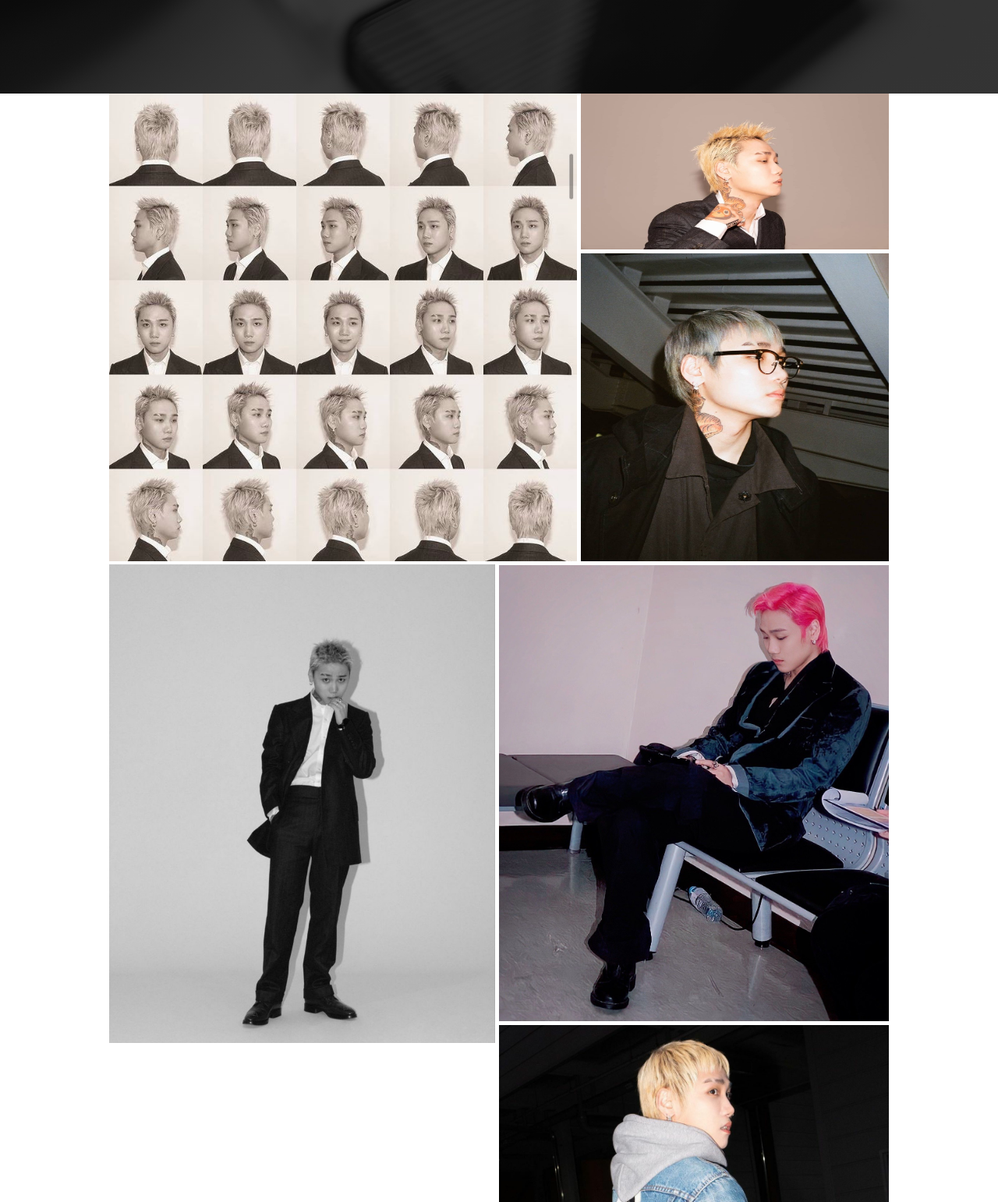
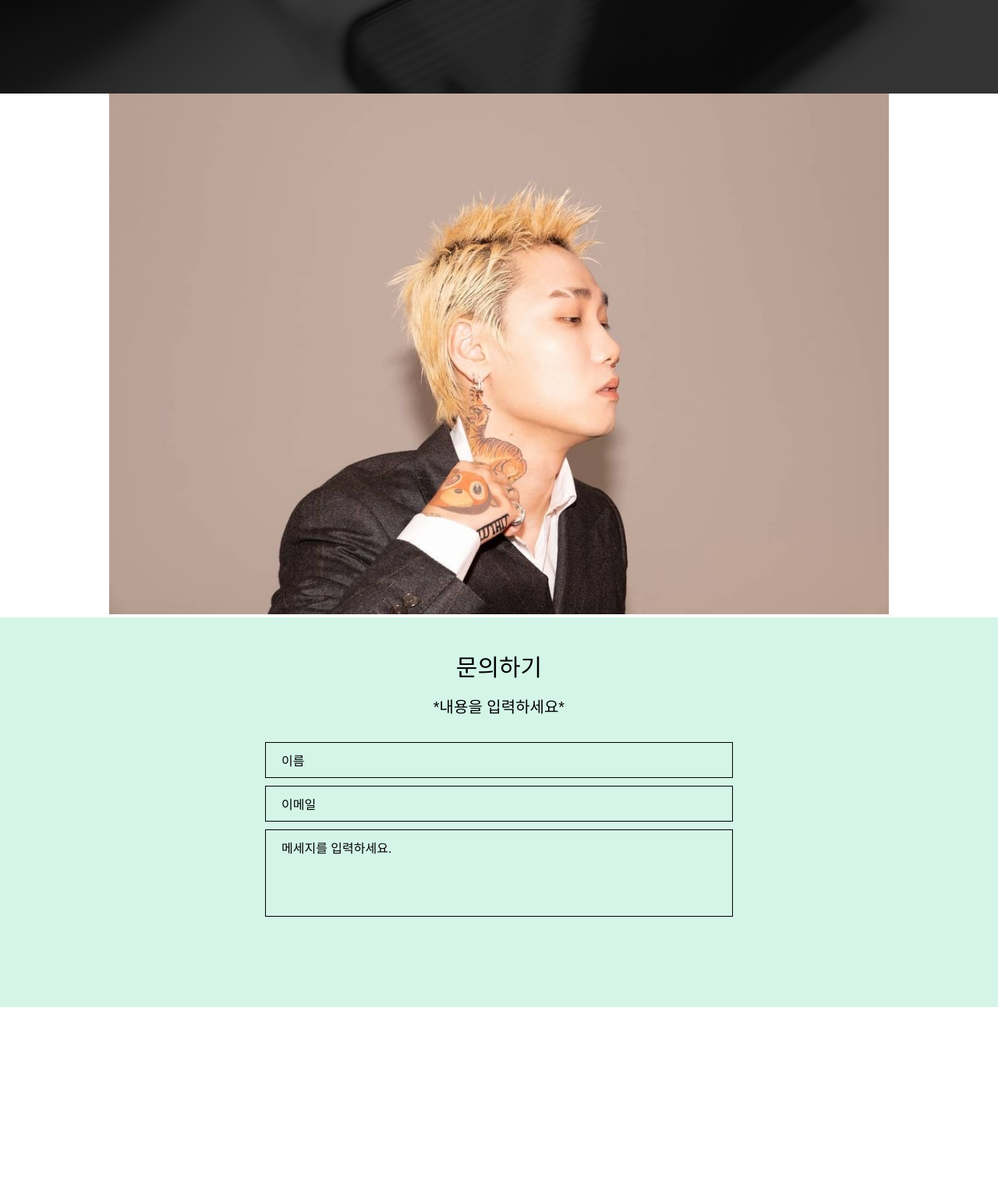
Before and after one commit to namhaeun/2020_M4_1team_hoola, a plain HTML site: page portfolio/index.html in a window 1280 px wide. Shown: the part 680-2222 px from the top of the page at 78% size. After the commit the page ends 1972 px from the top, so only its background shows below. Drawn offline with Linux system fonts and the light colour scheme.

Commit message:
수정..

```diff
--- a/portfolio/css.css
+++ b/portfolio/css.css
@@ -67,7 +67,7 @@ button{
     margin: 20px 10px;
     border-radius: 25px;
     font-weight: bold;
-    border: 2px solid #42d3ec;
+    border: 2px solid #D4F5E8;
     background: transparent;
     color: #fff;
     cursor: pointer;
@@ -97,37 +97,65 @@ button:hover{
     margin: 0 auto;
     position: relative;
 }
-.image1 img{
+.image img{
+    width: 100%;
+    margin: 0 auto;
+}
+.image{
+    display: block;
+    overflow: hidden;
+    transform: scale(1);
+}
+.image:hover img{
+    transition: 1s all;
+    transform: scale(1.2);
+}
+.image:hover::after img{
+    transition: 0.3s;
+    transform: scale(1);
+}
+/* 푸터 */
+#inner-container{
+    height: 500px;
+    position: relative;
+    background-color: #D4F5E8;
+}
+.txt1{
+    font-weight: 300;
+    line-height: 30px;
+    font-size: 30px;
+    text-align: center;
+    padding-top: 50px;
+    padding-bottom: 20px;
+}
+.txt2{
+    font-weight: 300;
+    line-height: 30px;
+    font-size: 20px;
+    text-align: center;
+}
+.box{
     width: 600px;
-    height: 600px;
+    margin: 0px auto;
+    margin-top: 30px;
 }
-.image2 img{
-    width: 395px;
-    height: 200px;
-    position: absolute;
-    right: 0px;
-    top: 0px;
+#box1{
+    border: 1px solid black;
+    padding: 10px 0;
+    padding-left: 20px;
 }
-.image3 img{
-    width: 395px;
-    height: 395px;
-    position: absolute;
-    right: 0px;
-    top: 205px;
+#box2{
+    border: 1px solid black;
+    margin: 10px 0;
+    padding: 10px 0;
+    padding-left: 20px;
 }
-.image4 img{
-    width: 495px
+#box3{
+    border: 1px solid black;
+    padding-top: 10px;
+    padding-left: 20px;
+    height: 100px;
 }
-.image5 img{
-    width: 500px;
-    height: 585px;
-    position: absolute;
-    left: 500px;
-    top: 605px;
+.box:hover #box1{
+    transform: border 2px;
 }
-.image6 img{
-    width: 500px;
-    position: absolute;
-    right: 0px;
-    top: 1195px;
-}
--- a/portfolio/index.html
+++ b/portfolio/index.html
@@ -29,30 +29,33 @@
 
     <portfolio>
         <div class="gellery">
-            <div class="image1">
-                <img src="image/IMG_9386.jpeg">
-            </div>
-            <div class="image2">
+            <a href="" class="image" class="image1">
                 <img src="image/IMG_9389.jpeg">
-            </div>
-            <div class="image3">
-                <img src="image/IMG_9397.jpeg">
-            </div>
-            <div class="image4">
-                <img src="image/IMG_9503.jpeg">
-            </div>
-            <div class="image5">
-                <img src="image/IMG_9685.jpeg">
-            </div>
-            <div class="image6">
-                <img src="image/KakaoTalk_Photo_2020-12-12-15-10-14.jpeg">
-            </div>
+            </a>
         </div>
     </portfolio>
 
-    <contact>
-
-    </contact>
+    <footer>
+        <div id="inner-container">
+            <div class="txt1">
+                문의하기
+            </div>
+            <div class="txt2">
+                *내용을 입력하세요*
+            </div>
+            <div class="box">
+                <div id="box1">
+                    이름
+                </div>
+                <div id="box2">
+                    이메일
+                </div>
+                <div id="box3">
+                    메세지를 입력하세요.
+                </div>
+            </div>
+        </div>
+    </footer>
 </body>
 <script src="js.js"></script>
 </html>
```
